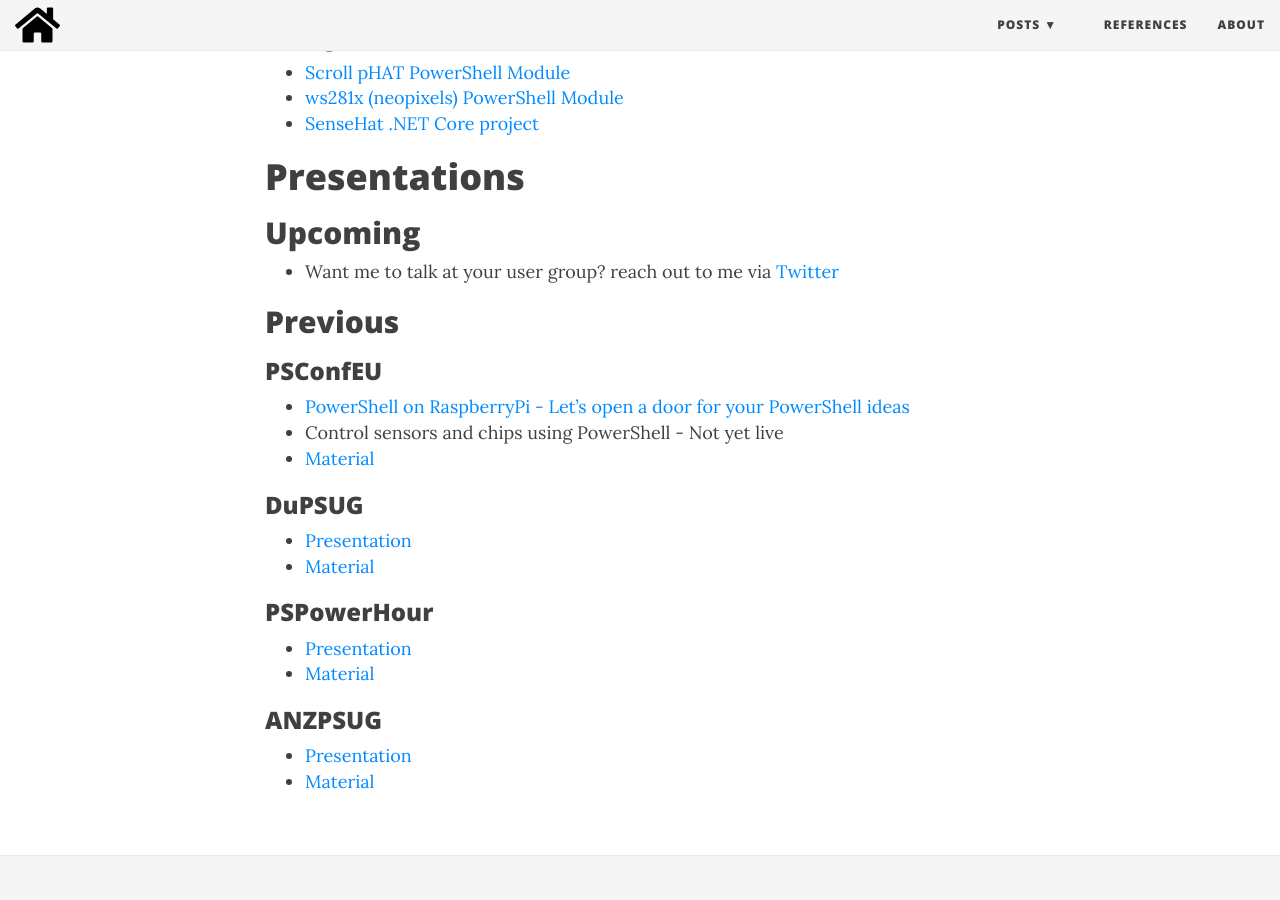
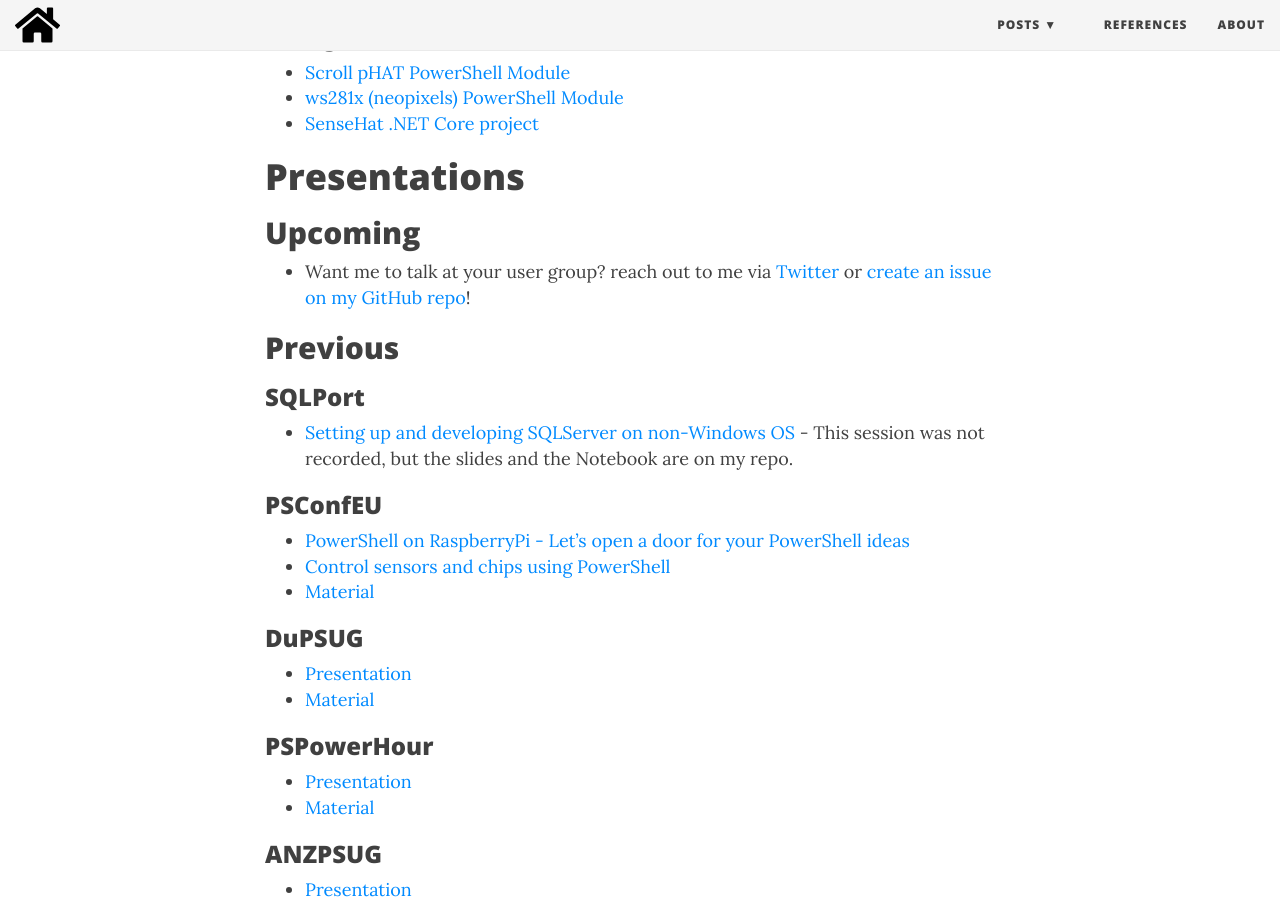
Before and after one commit to DanielSSilva/danielssilva.github.io, a Jekyll site: the page built from references.md, in a window 1280 px wide and 900 px high, scrolled down 352 px. Built offline with Jekyll 4.4.1, drawn with Linux system fonts in a browser that asks for light colours; nearby versions of some CDN libraries.

Commit message:
added reference to PSConfEU presentation. Added slides and notebook from SQLPort presentation

```diff
--- a/references.md
+++ b/references.md
@@ -16,14 +16,17 @@
 
 ## Upcoming
 
-* Want me to talk at your user group? reach out to me via [Twitter](https://twitter.com/DanielSilv9)
+* Want me to talk at your user group? reach out to me via [Twitter](https://twitter.com/DanielSilv9) or [create an issue on my GitHub repo](https://github.com/DanielSSilva/Presentations/issues)!
 
 
 ## Previous
 
+### SQLPort
+* [Setting up and developing SQLServer on non-Windows OS](https://github.com/DanielSSilva/Presentations/tree/master/2019_09_24%20-%20Setting%20up%20and%20developing%20SQLServer%20on%20non-Windows%20OS) - This session was not recorded, but the slides and the Notebook are on my repo.
+
 ### PSConfEU
 * [PowerShell on RaspberryPi - Let's open a door for your PowerShell ideas](https://www.youtube.com/watch?v=DMQC2ErWaq8)
-* Control sensors and chips using PowerShell - Not yet live
+* [Control sensors and chips using PowerShell](https://www.youtube.com/watch?v=S17dT1mQLGI)
 * [Material](https://github.com/psconfeu/2019/tree/master/sessions/Daniel%20Silva)
 
 ### DuPSUG
```
